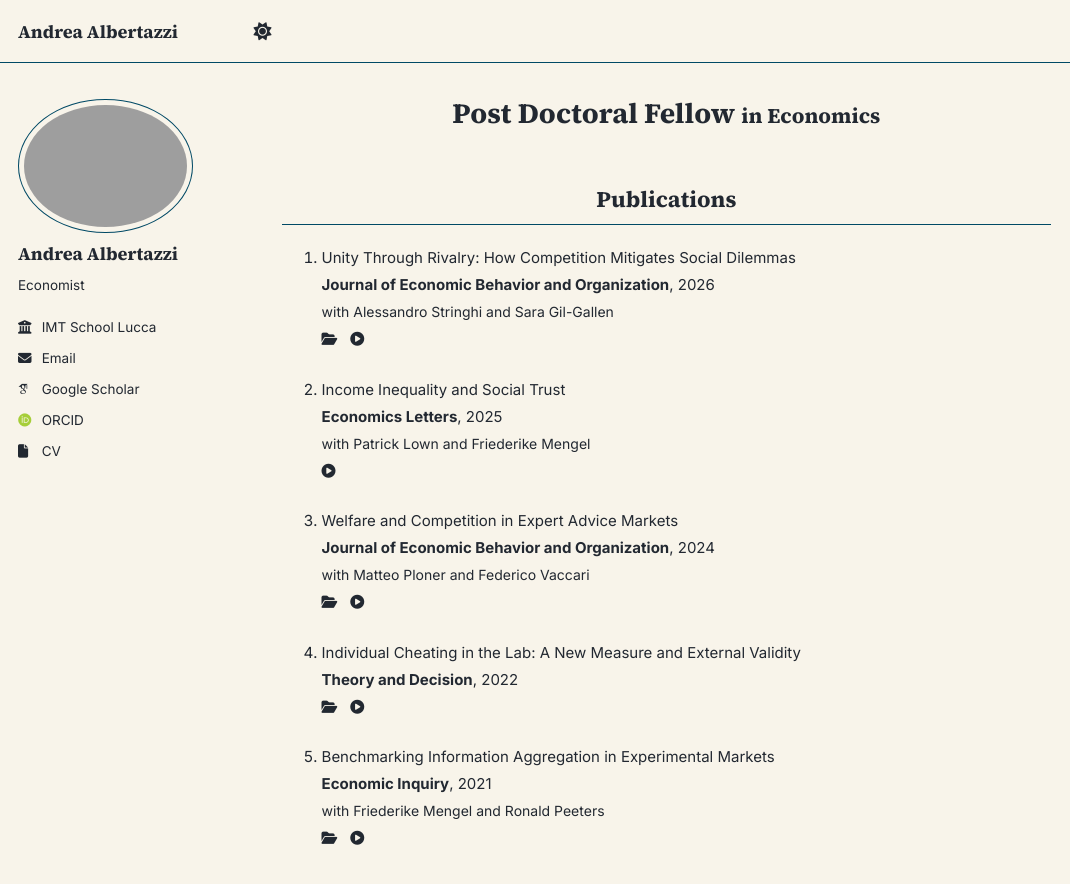
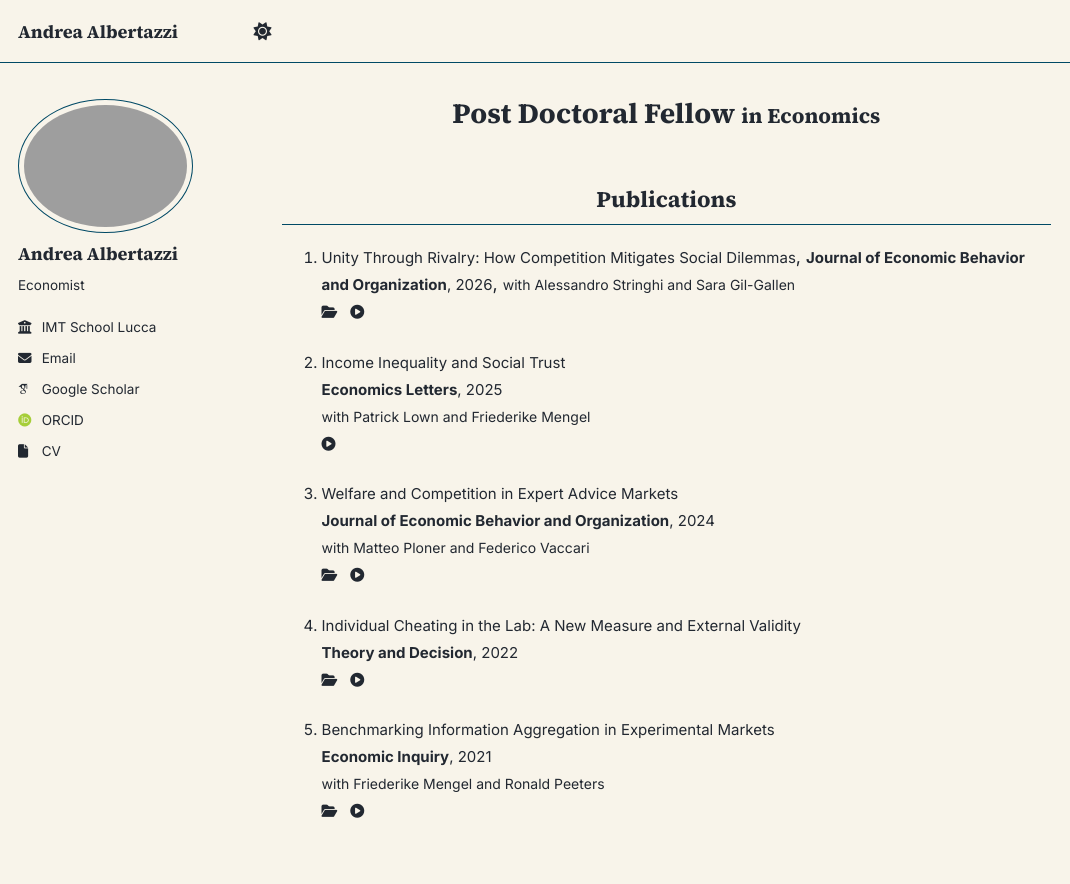
Before and after one commit to tazze87/tazze87.github.io, a Jekyll site: the page built from _pages/about.md, in a window 1280 px wide and 900 px high. Shown: the top 884 px of the window, without its empty margins (0-1070 px from the left). Built offline with Jekyll 4.4.1, drawn with Linux system fonts in a browser that asks for light colours; some web fonts are replaced; a script that is not in the unit is left out.

Commit message:
Update about.md

```diff
--- a/_pages/about.md
+++ b/_pages/about.md
@@ -9,8 +9,8 @@ author_profile: true
 <h2 style="text-align:center;">Publications</h2>
 
 1. <a href="/files/SAG_enemy_of_my_enemy.pdf" target="_blank" rel="noopener noreferrer" style="font-size:15px;">
-     Unity Through Rivalry: How Competition Mitigates Social Dilemmas</a><br>
-     <span style="font-size:15px;">**Journal of Economic Behavior and Organization**, 2026</span><br>
+     Unity Through Rivalry: How Competition Mitigates Social Dilemmas</a>,
+     <span style="font-size:15px;">**Journal of Economic Behavior and Organization**, 2026</span>,
     <span style="font-size:14px;">
     with <a href="https://sites.google.com/view/alessandrostringhi" target="_blank" rel="noopener noreferrer">Alessandro Stringhi</a>
     and <a href="https://scholar.google.com/citations?user=Rmg1qDgAAAAJ&hl=es" target="_blank" rel="noopener noreferrer">Sara Gil-Gallen</a><br>
```
